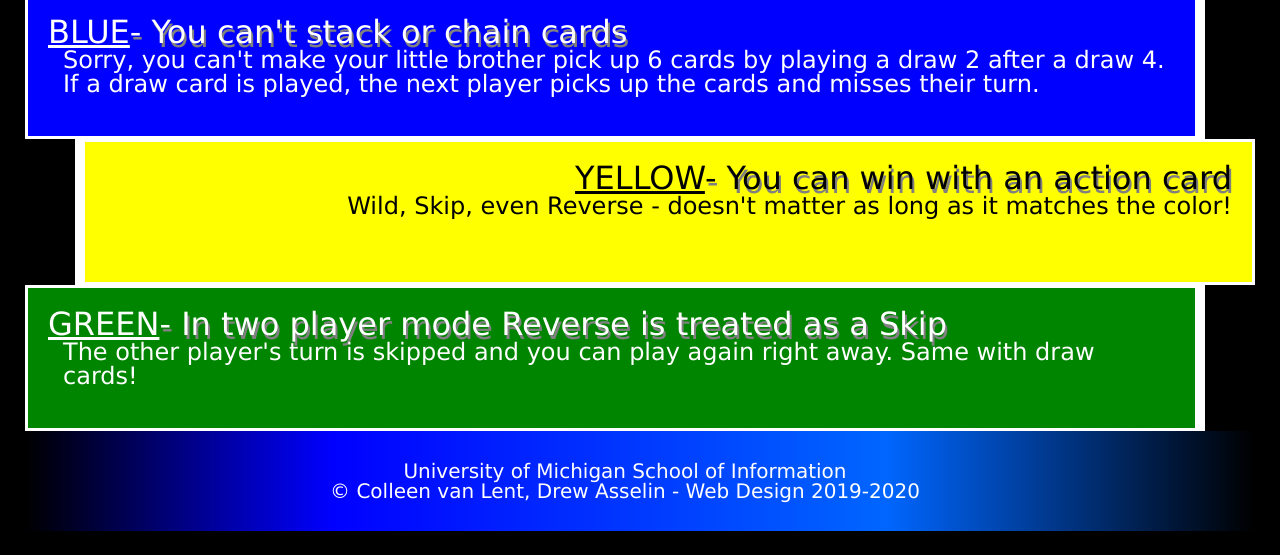
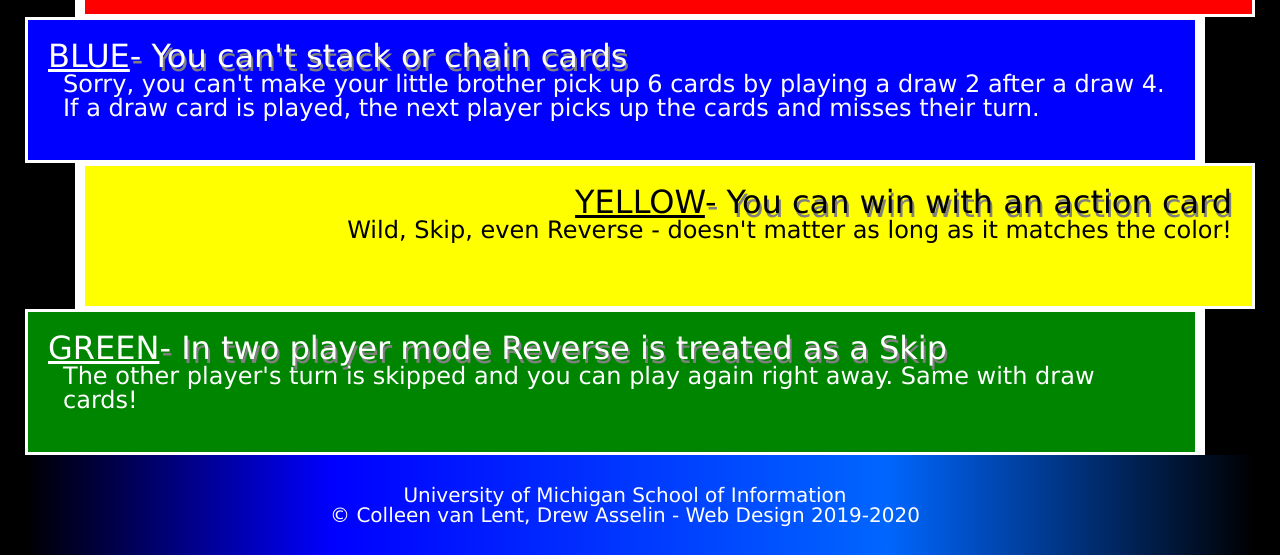
Before and after one commit to EmiSchneid/homework2-2022, a plain HTML site: page index.html in a window 1280 px wide. Shown: the part 722-1277 px from the top of the page. Before the commit the page ends 1253 px from the top, so only its background shows below. Drawn offline with Linux system fonts and the light colour scheme.

Commit message:
Add files via upload

```diff
--- a/css/style.css
+++ b/css/style.css
@@ -24,11 +24,11 @@ p {
 img {
     width: 350px;
     border: dashed 10px #ffffff;
-    /* display: block; */
+    display: block;
 }
 
 div {
-    height: 100px;
+    min-height: 100px;
     padding: 20px;
     border: solid 3px #ffffff;
 }
--- a/index.html
+++ b/index.html
@@ -3,6 +3,7 @@
 <head>
   <meta charset="UTF-8">
   <meta name="viewport" content="width=device-width, initial-scale=1.0">
+  <link rel="icon" href="images/favicon.ico">
   <link rel="stylesheet" type="text/css" href="css/html5reset.css">
   <link rel="stylesheet" type="text/css" href="css/style.css">
  <title>4 Uno Rules You're Playing Wrong</title>
```
